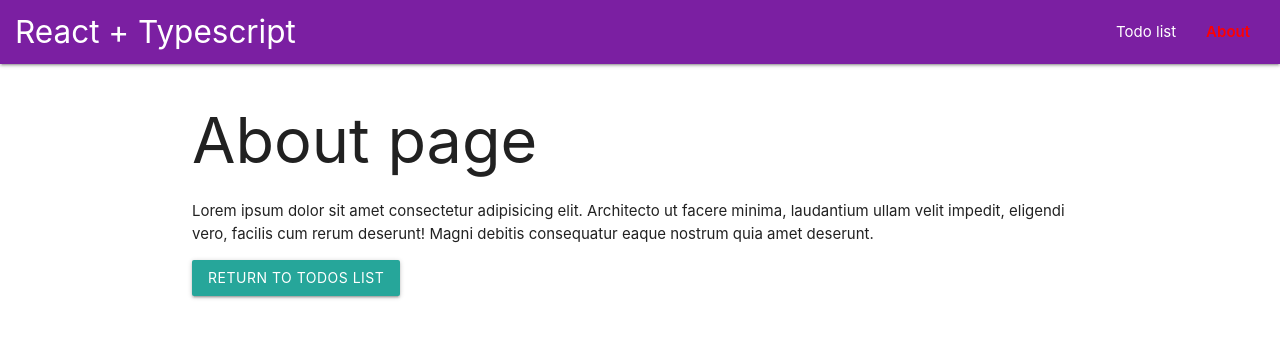
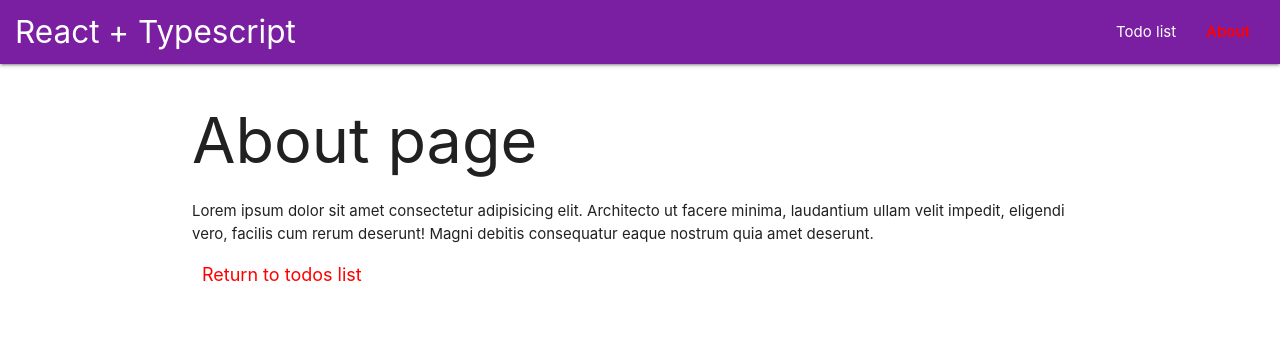
Before and after one commit to SDen4/react_typescript, a React (Create React App) app: page /about in a window 1280 px wide. Shown: the top 338 px of the page. Built offline with nearby package versions, Linux system fonts and the light colour scheme.

Commit message:
custom button component

```diff
--- a/src/App.tsx
+++ b/src/App.tsx
@@ -3,7 +3,7 @@ import { BrowserRouter, Switch, Route, Redirect } from 'react-router-dom';
 
 import { Navbar } from './components/Navbar';
 import { TodosPage } from './pages/TodosPage';
-import { AboutPage } from './pages/AboutPage';
+import { AboutPage } from './pages/AboutPage/AboutPage';
 
 const App: React.FC = () => {
   return (
--- /dev/null
+++ b/src/components/ui/Button/Button.module.css
@@ -0,0 +1,14 @@
+.button {
+  border: 0;
+  background-color: transparent;
+  padding: 5px 10px;
+  border-radius: 3px;
+  color: #1373e5;
+  cursor: pointer;
+  font-size: 18px;
+  transition: 0.3s;
+}
+
+.button:hover {
+  background-color: #c0d4ec;
+}
--- /dev/null
+++ b/src/components/ui/Button/Button.tsx
@@ -0,0 +1,23 @@
+import React from 'react';
+
+import styles from './Button.module.css';
+
+interface IProps {
+  typeButton: 'button' | 'submit' | 'reset';
+  onClick?: () => void;
+  btnAddClass?: string;
+}
+
+export const Button: React.FC<IProps> = (props) => {
+  const { typeButton, onClick, btnAddClass } = props;
+
+  return (
+    <button
+      type={typeButton}
+      onClick={onClick}
+      className={`${styles.button} ${btnAddClass}`}
+    >
+      {props.children}
+    </button>
+  );
+};
--- /dev/null
+++ b/src/pages/AboutPage/AboutPage.module.css
@@ -0,0 +1,3 @@
+.additionalBtnClass {
+  color: red;
+}
--- a/src/pages/AboutPage.tsx
+++ b/src/pages/AboutPage/AboutPage.tsx
@@ -1,5 +1,8 @@
 import React from 'react';
 import { useHistory } from 'react-router-dom';
+import { Button } from '../../components/ui/Button/Button';
+
+import styles from './AboutPage.module.css';
 
 export const AboutPage: React.FC = (): React.ReactElement => {
   const history = useHistory();
@@ -13,9 +16,16 @@ export const AboutPage: React.FC = (): React.ReactElement => {
         cum rerum deserunt! Magni debitis consequatur eaque nostrum quia amet
         deserunt.
       </p>
-      <button className="btn" onClick={() => history.push('/')}>
+      {/* <button className="btn" onClick={() => history.push('/')}>
         Return to todos list
-      </button>
+      </button> */}
+      <Button
+        typeButton="button"
+        onClick={() => history.push('/')}
+        btnAddClass={styles.additionalBtnClass}
+      >
+        Return to todos list
+      </Button>
     </>
   );
 };
```
